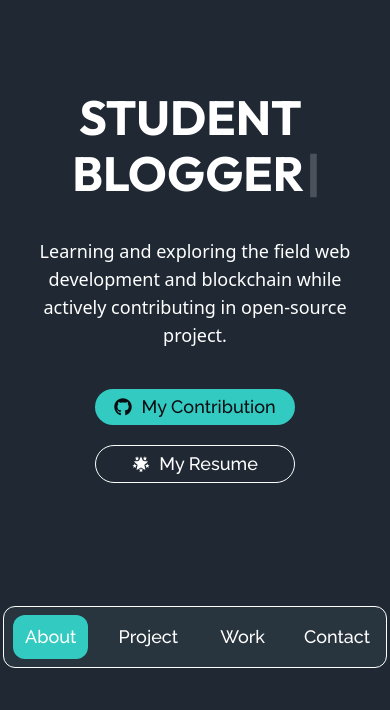
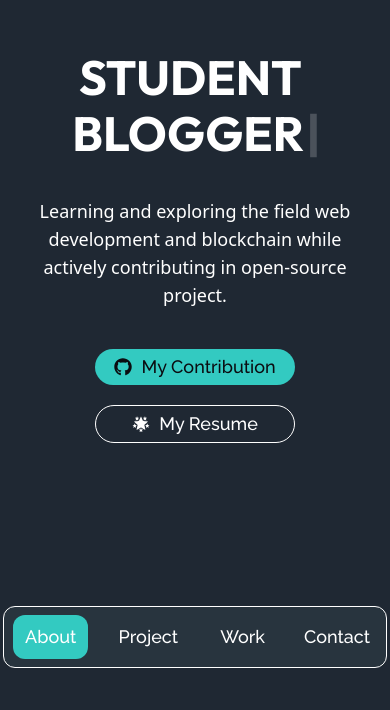
Before and after one commit to Kaushan-Dutta/my-portfolio, a React (Vite) app: page / in a window 390 px wide. Shown: the part 134-844 px from the top of the page. Built offline with nearby package versions, Linux system fonts and the light colour scheme.

Commit message:
change in design

```diff
--- a/src/components/Header.jsx
+++ b/src/components/Header.jsx
@@ -12,7 +12,7 @@ const style={
 const Header = () => {
   return (
     <section className='primary-container bg-dark_light  h-screen flx-col'>
-        <motion.div initial={{opacity:0}} animate={{opacity:1}} transition={{duration:2,ease:'easeOut'}} className=' flx-col text-center text-white md:-translate-y-5'>
+        <motion.div initial={{opacity:0}} animate={{opacity:1}} transition={{duration:2,ease:'easeOut'}} className=' flx-col text-center text-white md:-translate-y-5 -translate-y-10'>
         <p className='md:text-7xl text-5xl font-heading flx-row-center flex-wrap gap-2'>
           STUDENT&nbsp;
           <span>
```
